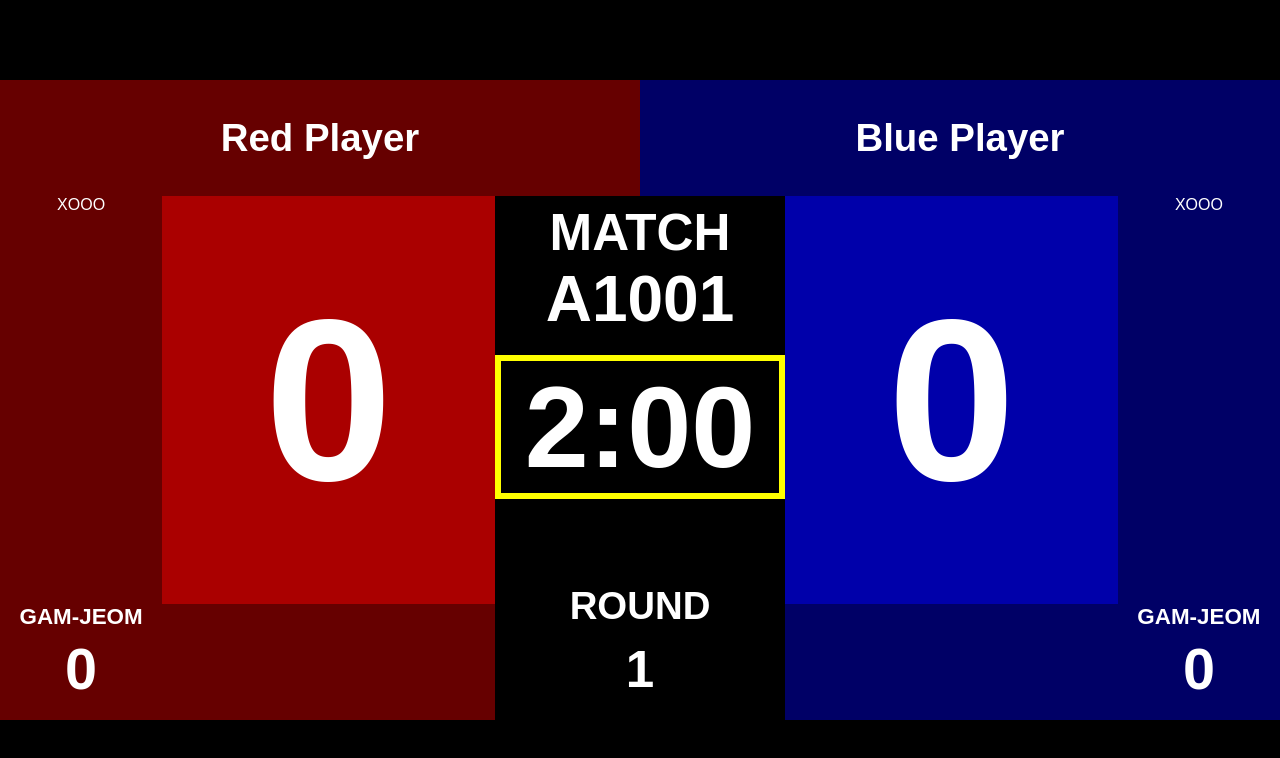
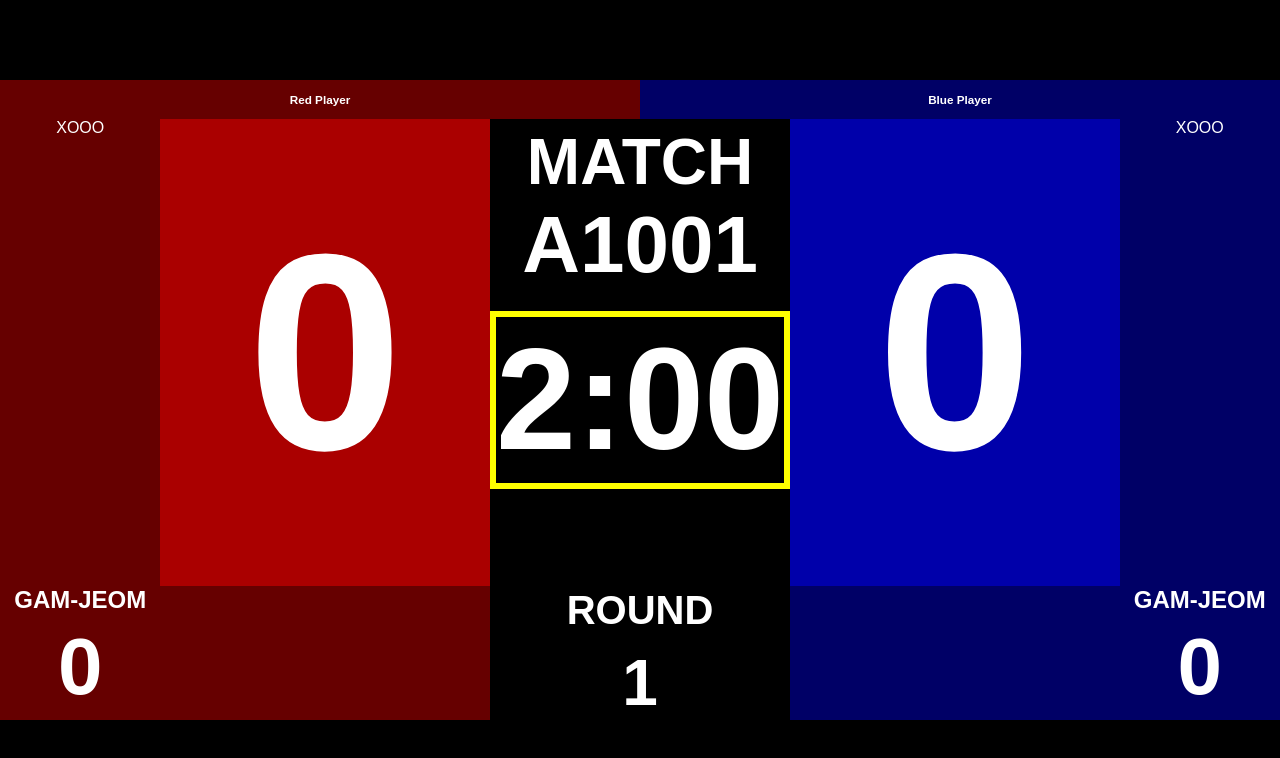
Before and after one commit to CY-Cheung/TKD-scoreboard, a React (Vite) app: page /screen in a window 1280 px wide. Shown: the top 758 px of the page. Built offline with nearby package versions, Linux system fonts and the light colour scheme.

Commit message:
Quick commit by script.

```diff
--- a/src/Pages/Home/Home.jsx
+++ b/src/Pages/Home/Home.jsx
@@ -10,11 +10,16 @@ function Home() {
 			<div className="menu">
 				<Button
 					text="Screen"
-					fontSize="2vw"
+					fontSize="4cqh"
 					angle={40}
 					onClick={() => navigate("/screen")}
 				/>
-				<Button text="Controller" fontSize="2vw" angle={270} onClick={() => navigate("/controller")} />
+				<Button
+					text="Controller"
+					fontSize="4cqh"
+					angle={270}
+					onClick={() => navigate("/controller")}
+				/>
 			</div>
 		</div>
 	);
--- a/src/Pages/Screen/Edit.css
+++ b/src/Pages/Screen/Edit.css
@@ -11,3 +11,7 @@
     top: 0;
     left: 0;
 }
+
+h1 {
+    font-size: 3.5cqh;
+}
--- a/src/Pages/Screen/Screen.css
+++ b/src/Pages/Screen/Screen.css
@@ -39,6 +39,7 @@
 	flex-direction: row;
 	width: 100%;
 	flex: 2;
+	container-type: size;
 }
 
 .red-name {
@@ -58,7 +59,7 @@
 }
 
 .name-font {
-	font-size: 3vw;
+	font-size: 30cqh;
 	font-weight: bold;
 }
 
@@ -121,7 +122,7 @@
 }
 
 .score-font {
-	font-size: 18vw;
+	font-size: 35cqh;
 	font-weight: bold;
 }
 
@@ -168,12 +169,12 @@
 }
 
 .gamjeom-font {
-	font-size: 1.75vw;
+	font-size: 3cqh;
 	font-weight: bold;
 }
 
 .gamjeom-number {
-	font-size: 4.5vw;
+	font-size: 10cqh;
 	font-weight: bold;
 	margin: 0.5vw;
 }
@@ -189,7 +190,7 @@
 	width: 100%;
 	justify-content: center;
 	align-items: center;
-	font-size: 5vw;
+	font-size: 10cqh;
 	font-weight: bold;
 }
 
@@ -200,7 +201,7 @@
 	width: 100%;
 	justify-content: center;
 	align-items: center;
-	font-size: 4vw;
+	font-size: 8cqh;
 	font-weight: bold;
 }
 
@@ -221,7 +222,7 @@
 }
 
 .timer-font {
-	font-size: 9vw;
+	font-size: 18cqh;
 	font-weight: bold;
 }
 
@@ -243,12 +244,12 @@
 }
 
 .round-font {
-	font-size: 3vw;
+	font-size: 5cqh;
 	font-weight: bold;
 	padding: 1vw;
 }
 
 .round-number {
-	font-size: 4vw;
+	font-size: 8cqh;
 	font-weight: bold;
 }
```
